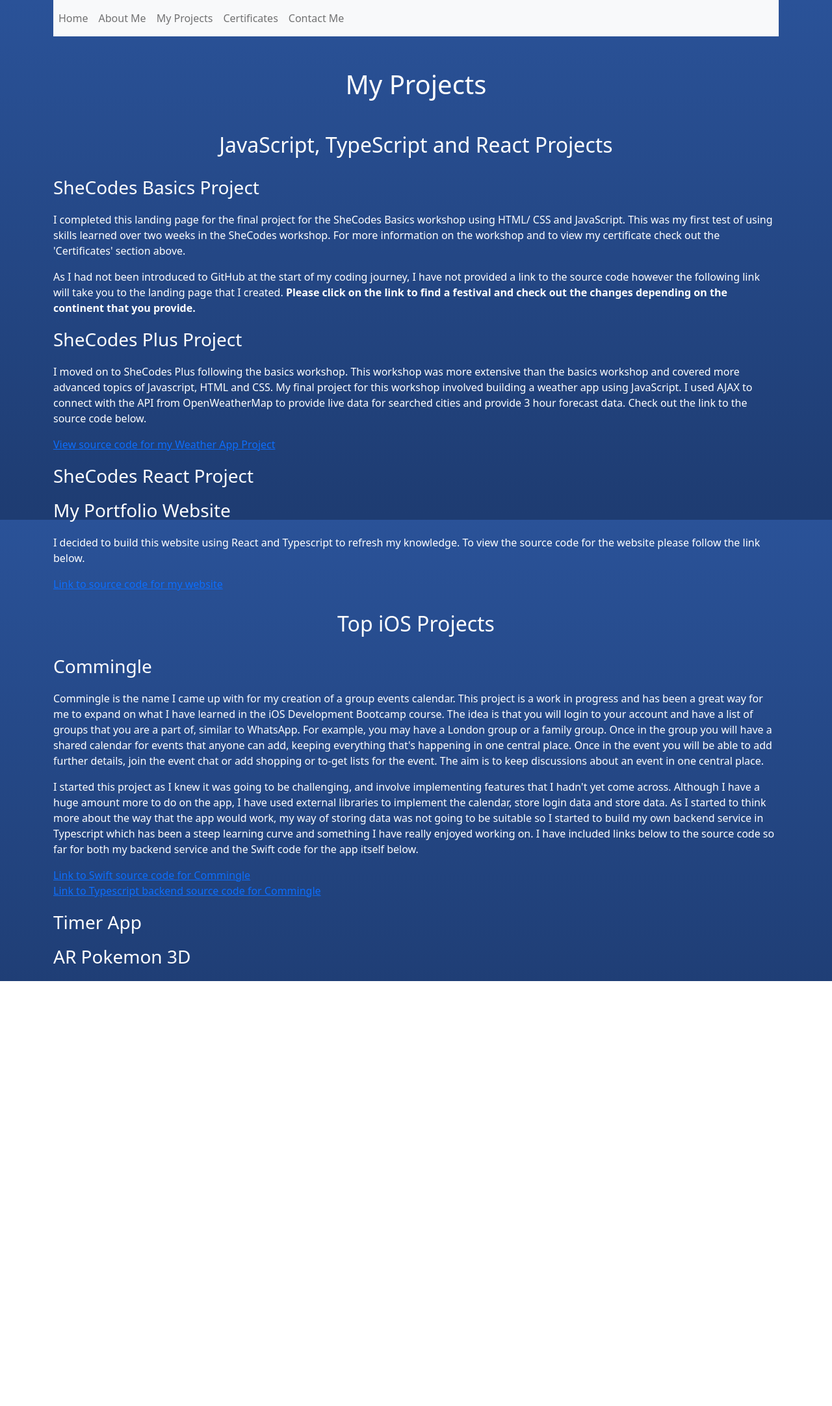
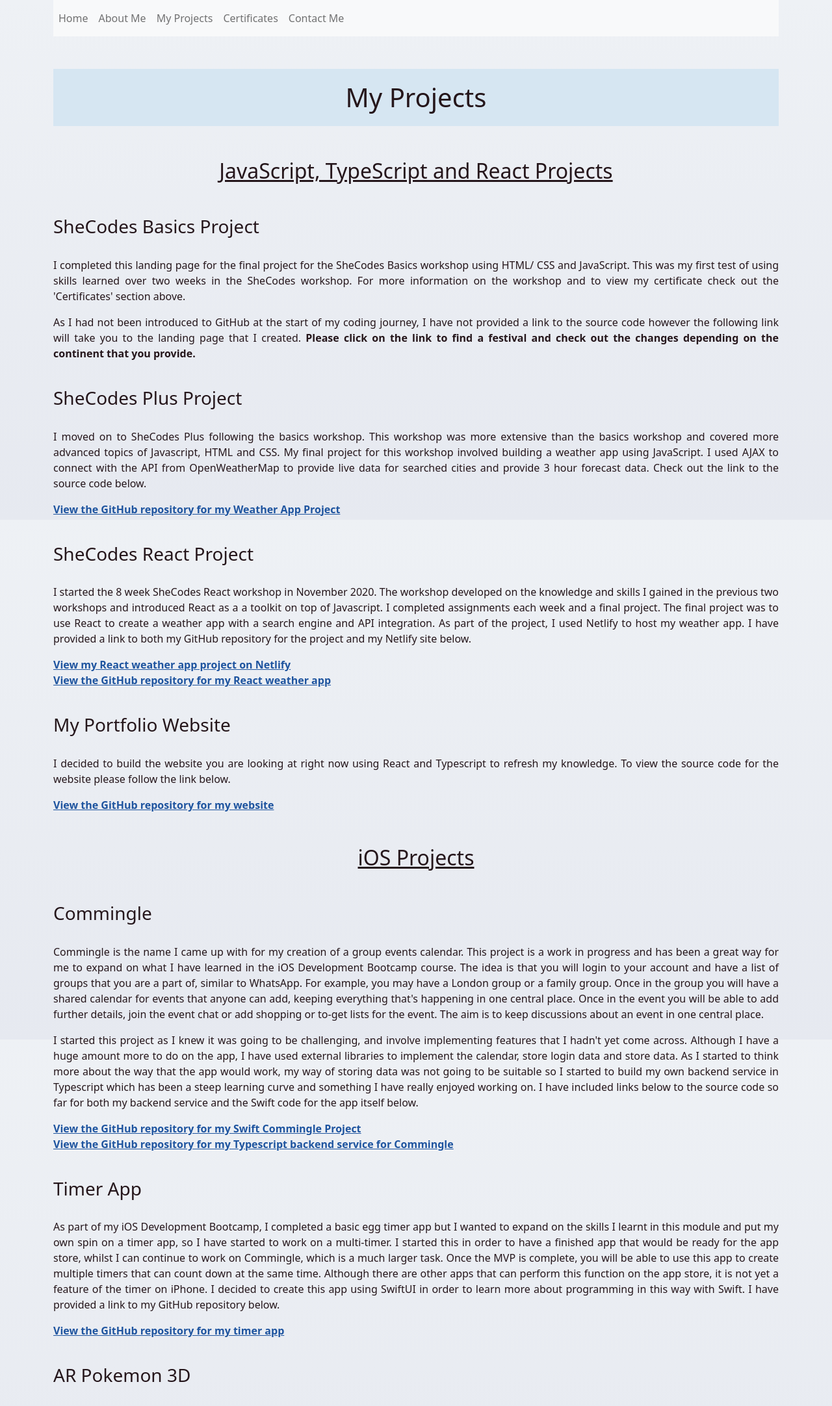
Before and after one commit to lucyjdev/portfolio-website, a React (Create React App) app: page /projects in a window 1280 px wide. Shown: the whole page at 65% size. Before the commit the page ends 1510 px from the top, so only its background shows below. Built offline with nearby package versions, Linux system fonts and the light colour scheme.

Commit message:
Create Navigation component and make changes to CSS

```diff
--- a/src/About.tsx
+++ b/src/About.tsx
@@ -1,76 +1,38 @@
 import * as React from "react";
-
+import Navigation from "./Navigation";
 
 export default function About() {
   return (
     <div>
-      <div className="container">
-        <nav className="navbar navbar-expand-lg navbar-light bg-light">
-          <button
-            className="navbar-toggler"
-            type="button"
-            data-toggle="collapse"
-            data-target="#navbarTogglerDemo01"
-            aria-controls="navbarTogglerDemo01"
-            aria-expanded="false"
-            aria-label="Toggle navigation"
-          >
-            <span className="navbar-toggler-icon"></span>
-          </button>
-          <div className="collapse navbar-collapse" id="navbarNav">
-            <ul className="navbar-nav">
-              <li className="nav-item">
-                <a className="nav-link" href="/">
-                  Home
-                </a>
-              </li>
-              <li className="nav-item">
-                <a className="nav-link" href="/about">
-                  About Me
-                </a>
-              </li>
-              <li className="nav-item">
-                <a className="nav-link" href="/projects">
-                  My Projects
-                </a>
-              </li>
-              <li className="nav-item">
-                <a className="nav-link" href="/certificates">
-                  Certificates
-                </a>
-              </li>
-              <li className="nav-item">
-                <a className="nav-link" href="/contact">Contact Me</a>
-              </li>
-            </ul>
-          </div>
-        </nav>
+      <Navigation/>
         <div className="container">
           <h1 className="title">About Me</h1>
           <div className="info-para">
             <p>Thanks for checking out my site!</p>
             <p>
               As a bit about me, I was first introduced to programming during
-            furlough in 2020. I was trying to step out of my comfort zone whilst
-            I had the opportunity and wanted to learn something new. I started
-            with a free Python course offered as part of a government scheme and
-            whilst I was doing this saw an advert on Facebook for a free online
-            workshop with a company called SheCodes. After attending the
-            workshop, I couldn't wait to start learning. Six months on and I had completed
-            the SheCodes beginner workshop, SheCodes Plus workshop and SheCodes
-            React workshop. Links to my certificates and final projects can be
-            found on the links at the top of this page, and further information
-            on the workshops and course content can be found{" "}
+              furlough in 2020. I was trying to step out of my comfort zone
+              whilst I had the opportunity and wanted to learn something new. I
+              started with a free Python course offered as part of a government
+              scheme and whilst I was doing this saw an advert on Facebook for a
+              free online workshop with a company called SheCodes. After
+              attending the workshop, I couldn't wait to start learning. Six
+              months on and I had completed the SheCodes beginner workshop,
+              SheCodes Plus workshop and SheCodes React workshop. Links to my
+              certificates and final projects can be found on the links at the
+              top of this page, and further information on the workshops and
+              course content can be found{" "}
               <a href="https://www.shecodes.io/">here</a>.
             </p>
             <p>
               After I completed the SheCodes workshops in January 2021, I
-            continued to work in my role of Customer Success Manager and started
-            to explore Swift Playgrounds. I decided to start an iOS App
-            Development Bootcamp on Udemy in April 2021 and left my role in July
-            to focus on further developing my skills. This bootcamp has been a
-            great introduction to iOS app development and I had experience
-            building over 20 apps as part of this course.{" "}
+              continued to work in my role of Customer Success Manager and
+              started to explore Swift Playgrounds. I decided to start an iOS
+              App Development Bootcamp on Udemy in April 2021 and left my role
+              in July to focus on further developing my skills and to move into
+              a career in web or app development. This bootcamp has been a great
+              introduction to iOS app development and I had experience building
+              over 20 apps as part of this course.{" "}
             </p>
             {/* <p>
             I am now in the process of developing my own iOS app which has been
@@ -86,7 +48,16 @@ export default function About() {
               Please take a look at my projects to date and use the form on the
               ‘Contact Me’ tab to get in touch 😀.
             </p>
-          </div>
+            <p>
+              For more information on my career and work experience please take
+              a look at my{" "}
+              <a
+                className="project-link"
+                href="https://www.linkedin.com/in/lucy-joyce-597485166/"
+              >
+                Linkedin profile.
+              </a>
+            </p>
           </div>
         </div>
       </div>
--- a/src/App.css
+++ b/src/App.css
@@ -1,11 +1,11 @@
 body {
-  background: linear-gradient(to top, #1e3c72 0%, #1e3c72 1%, #2a5298 100%) fixed;
+  background: linear-gradient(to top, #e6e9f0 0%, #eef1f5 100%)
+    fixed;
 }
 
 /* .nav-link {
 
 } */
-
 
 .NavigationItems {
   /* background-color: #90AACB; */
@@ -18,36 +18,39 @@ body {
 
 .PersonalInfo {
   text-align: center;
-  color: white;
+  color: #25161b;
   /* background-color: #90AACB; */
-
 }
 
 .Photo {
-  border: 1px solid #DDD;
+  border: 1px solid #ddd;
   border-radius: 8px;
   padding: 5px;
   margin-bottom: 20px;
   margin-top: 50px;
- width: 250px;
+  width: 250px;
 }
 
 .About {
   margin-top: 50px;
   margin-bottom: 30px;
-  color: white;
+  color: #25161b;
 }
 
 /* certificates css */
 
 .title {
   text-align: center;
-  margin: 50px;
-  color: white;
+  margin-top: 50px;
+  margin-bottom: 50px;
+  padding: 20px;
+  background-color: #d6e6f2;
+  color: #25161b;
 }
 
 .info-para {
-  color: white;
+  color: #25161b;
+  text-align: justify;
 }
 
 .BasicsCert {
@@ -75,12 +78,23 @@ body {
 
 .project-language {
   text-align: center;
-  margin: 30px;
+  margin: 50px;
+  text-decoration: underline;
 }
 
 .project-title {
-  margin-top: 20px;
-  margin-bottom: 20px;
+  color: #25161b;
+  margin-top: 40px;
+  margin-bottom: 30px;
+}
+
+.project-link {
+  color: #1e549f;
+  font-weight: bold;
+}
+
+.project-link:hover {
+  color: #fbb040;
 }
 
 /* .project-detail {
--- a/src/App.tsx
+++ b/src/App.tsx
@@ -7,6 +7,7 @@ import Contact from "./Contact";
 import Certificates from "./Certificates";
 import Projects from "./Projects";
 import About from "./About";
+import Navigation from "./Navigation";
 
 function App() {
   return (
@@ -27,82 +28,7 @@ function Home() {
     <>
       <main>
         <div className="container">
-          <nav className="navbar navbar-expand-lg navbar-light bg-light">
-            <div className="container">
-              <button
-                className="navbar-toggler"
-                type="button"
-                data-toggle="collapse"
-                data-target="#navbarTogglerDemo01"
-                aria-controls="navbarTogglerDemo01"
-                aria-expanded="false"
-                aria-label="Toggle navigation"
-              >
-                <span className="navbar-toggler-icon"></span>
-              </button>
-              <div className="collapse navbar-collapse" id="navbarNav">
-                <ul className="navbar-nav">
-                  <li className="nav-item">
-                    <a className="nav-link" href="/">
-                      Home
-                    </a>
-                  </li>
-                  <li className="nav-item">
-                    <a className="nav-link" href="/about">
-                      About Me
-                    </a>
-                  </li>
-                  <li className="nav-item">
-                    <a className="nav-link" href="/projects">
-                      My Projects
-                    </a>
-                  </li>
-                  <li className="nav-item">
-                    <a className="nav-link" href="/certificates">
-                      Certificates
-                    </a>
-                  </li>
-                  <li className="nav-item">
-                    <a className="nav-link" href="/contact">
-                      Contact Me
-                    </a>
-                  </li>
-                </ul>
-              </div>
-            </div>
-          </nav>
-          {/* <div className="NavigationItems">
-            <div className="row">
-              <div className="col">
-                <nav>
-                  <div className="d-block p-2 bg-light text-white">
-                    <Link to="/about">About Me</Link>
-                  </div>
-                </nav>
-              </div>
-              <div className="col">
-                <nav>
-                  <div className="d-block p-2 bg-light text-white">
-                    <Link to="/projects">My Projects</Link>
-                  </div>
-                </nav>
-              </div>
-              <div className="col">
-                <nav>
-                  <div className="d-block p-2 bg-light text-white">
-                    <Link to="/certificates">Certificates</Link>
-                  </div>
-                </nav>
-              </div>
-              <div className="col">
-                <nav>
-                  <div className="d-block p-2 bg-light text-white">
-                    <Link to="/contact">Contact Me</Link>
-                  </div>
-                </nav>
-              </div>
-            </div>
-          </div> */}
+          <Navigation />
           <div className="container-fluid">
             <div className="row">
               <div className="col-4">
@@ -116,9 +42,9 @@ function Home() {
                   <p>I am a web and iOS developer from London.</p>
                   <p>
                     Please check out my story under the 'About Me' tab, my
-                  projects under the 'My Projects' tab and my certificates under the
-                  'Certificates' tab. To get in contact, please use the
-                  details below or the contact form under the 'Contact Me'
+                    projects under the 'My Projects' tab and my certificates
+                    under the 'Certificates' tab. To get in contact, please use
+                    the details below or the contact form under the 'Contact Me'
                     tab above.
                   </p>
                   <p>
@@ -128,9 +54,9 @@ function Home() {
                     </a>
                   </p>
                   <p>
-                  Lucy Joyce on <a href="https://github.com/lucyj204">GitHub</a>
+                    Lucy Joyce on{" "}
+                    <a href="https://github.com/lucyj204">GitHub</a>
                   </p>
-                <p>Email me at lucyj20490@gmail.com</p>
                 </div>
               </div>
             </div>
--- a/src/Contact.tsx
+++ b/src/Contact.tsx
@@ -1,51 +1,10 @@
 import * as React from "react";
+import Navigation from "./Navigation";
 
 export default function Contact() {
   return (
     <div>
-      <div className="container">
-        <nav className="navbar navbar-expand-lg navbar-light bg-light">
-          <button
-            className="navbar-toggler"
-            type="button"
-            data-toggle="collapse"
-            data-target="#navbarTogglerDemo01"
-            aria-controls="navbarTogglerDemo01"
-            aria-expanded="false"
-            aria-label="Toggle navigation"
-          >
-            <span className="navbar-toggler-icon"></span>
-          </button>
-          <div className="collapse navbar-collapse" id="navbarNav">
-            <ul className="navbar-nav">
-              <li className="nav-item">
-                <a className="nav-link" href="/">
-                  Home
-                </a>
-              </li>
-              <li className="nav-item">
-                <a className="nav-link" href="/about">
-                  About Me
-                </a>
-              </li>
-              <li className="nav-item">
-                <a className="nav-link" href="/projects">
-                  My Projects
-                </a>
-              </li>
-              <li className="nav-item">
-                <a className="nav-link" href="/certificates">
-                  Certificates
-                </a>
-              </li>
-              <li className="nav-item">
-                <a className="nav-link" href="/contact">
-                  Contact Me
-                </a>
-              </li>
-            </ul>
-          </div>
-        </nav>
+      <Navigation />
       <div className="container mt-5">
         <h1 className="title">Contact Me</h1>
         <form
@@ -120,9 +79,7 @@ export default function Contact() {
               Submit
             </button>
           </div>
-
         </form>
-        </div>
       </div>
     </div>
   );
--- /dev/null
+++ b/src/Navigation.tsx
@@ -0,0 +1,51 @@
+import React from "react";
+import { Link } from "react-router-dom";
+
+export default function Navigation() {
+  return (
+    <div className="container">
+      <nav className="navbar navbar-expand-lg navbar-light bg-light">
+        <button
+          className="navbar-toggler"
+          type="button"
+          data-toggle="collapse"
+          data-target="#navbarTogglerDemo01"
+          aria-controls="navbarTogglerDemo01"
+          aria-expanded="false"
+          aria-label="Toggle navigation"
+        >
+          <span className="navbar-toggler-icon"></span>
+        </button>
+        <div className="collapse navbar-collapse" id="navbarNav">
+          <ul className="navbar-nav">
+            <li className="nav-item">
+              <Link className="nav-link" to="/">
+                Home
+              </Link>
+            </li>
+            <li className="nav-item">
+              <Link className="nav-link" to="/about">
+                About Me
+              </Link>
+            </li>
+            <li className="nav-item">
+              <Link className="nav-link" to="/projects">
+                My Projects
+              </Link>
+            </li>
+            <li className="nav-item">
+              <Link className="nav-link" to="/certificates">
+                Certificates
+              </Link>
+            </li>
+            <li className="nav-item">
+              <Link className="nav-link" to="/contact">
+                Contact Me
+              </Link>
+            </li>
+          </ul>
+        </div>
+      </nav>
+    </div>
+  );
+}
--- a/src/Projects.tsx
+++ b/src/Projects.tsx
@@ -1,52 +1,10 @@
 import * as React from "react";
+import Navigation from "./Navigation";
 
 export default function Projects() {
   return (
     <div>
-      <div className="container">
-        <nav className="navbar navbar-expand-lg navbar-light bg-light">
-          <button
-            className="navbar-toggler"
-            type="button"
-            data-toggle="collapse"
-            data-target="#navbarTogglerDemo01"
-            aria-controls="navbarTogglerDemo01"
-            aria-expanded="false"
-            aria-label="Toggle navigation"
-          >
-            <span className="navbar-toggler-icon"></span>
-          </button>
-          <div className="collapse navbar-collapse" id="navbarNav">
-            <ul className="navbar-nav">
-              <li className="nav-item">
-                <a className="nav-link" href="/">
-                  Home
-                </a>
-              </li>
-              <li className="nav-item">
-                <a className="nav-link" href="/about">
-                  About Me
-                </a>
-              </li>
-              <li className="nav-item">
-                <a className="nav-link" href="/projects">
-                  My Projects
-                </a>
-              </li>
-              <li className="nav-item">
-                <a className="nav-link" href="/certificates">
-                  Certificates
-                </a>
-              </li>
-              <li className="nav-item">
-                <a className="nav-link" href="/contact">
-                  Contact Me
-                </a>
-              </li>
-            </ul>
-          </div>
-        </nav>
-      </div>
+     <Navigation/>
       <div className="container">
         <h1 className="title">My Projects</h1>
         <div className="info-para">
@@ -81,27 +39,50 @@ export default function Projects() {
             Check out the link to the source code below.{" "}
           </p>
           <a
-            className="project-detail"
+            className="project-link"
             href="https://github.com/lucyj204/weather-app-project"
           >
-            View source code for my Weather App Project
+            View the GitHub repository for my Weather App Project
           </a>
           <h3 className="project-title">SheCodes React Project</h3>
-          <p className="project-detail"></p>
+          <p className="project-detail">
+            I started the 8 week SheCodes React workshop in November 2020. The
+            workshop developed on the knowledge and skills I gained in the
+            previous two workshops and introduced React as a a toolkit on top of
+            Javascript. I completed assignments each week and a final project.
+            The final project was to use React to create a weather app with a
+            search engine and API integration. As part of the project, I used
+            Netlify to host my weather app. I have provided a link to both my
+            GitHub repository for the project and my Netlify site below.
+          </p>
+          <a
+            className="project-link"
+            href="https://hardcore-varahamihira-b12763.netlify.app/"
+          >
+            View my React weather app project on Netlify
+          </a>
+          <br />
+          <a
+            className="project-link"
+            href="https://github.com/lucyj204/react-weather-app"
+          >
+            View the GitHub repository for my React weather app
+          </a>
+
           <h3 className="project-title">My Portfolio Website</h3>
           <p className="project-detail">
-            I decided to build this website using React and Typescript to
-            refresh my knowledge. To view the source code for the website please
-            follow the link below.
+            I decided to build the website you are looking at right now using
+            React and Typescript to refresh my knowledge. To view the source
+            code for the website please follow the link below.
           </p>
           <a
-            className="project-detail"
+            className="project-link"
             href="https://github.com/lucyj204/portfolio-website"
           >
-            Link to source code for my website
+            View the GitHub repository for my website
           </a>
 
-          <h2 className="project-language">Top iOS Projects</h2>
+          <h2 className="project-language">iOS Projects</h2>
           <h3 className="project-title">Commingle</h3>
           <p className="project-detail">
             Commingle is the name I came up with for my creation of a group
@@ -130,20 +111,39 @@ export default function Projects() {
             my backend service and the Swift code for the app itself below.
           </p>
           <a
-            className="project-detail"
+            className="project-link"
             href="https://github.com/lucyj204/GroupEventsCalendar"
           >
-            Link to Swift source code for Commingle
+            View the GitHub repository for my Swift Commingle Project
           </a>
           <br />
           <a
-            className="project-detail"
+            className="project-link"
             href="https://github.com/lucyj204/GroupEventsCalendarBackend"
           >
-            Link to Typescript backend source code for Commingle
+            View the GitHub repository for my Typescript backend service for Commingle
           </a>
           <h3 className="project-title">Timer App</h3>
-          <p className="project-detail"> </p>
+          <p className="project-detail">
+            As part of my iOS Development Bootcamp, I completed a basic egg
+            timer app but I wanted to expand on the skills I learnt in this
+            module and put my own spin on a timer app, so I have started to work
+            on a multi-timer. I started this in order to have a finished app
+            that would be ready for the app store, whilst I can continue to work
+            on Commingle, which is a much larger task. Once the MVP is complete,
+            you will be able to use this app to create multiple timers that can
+            count down at the same time. Although there are other apps that can
+            perform this function on the app store, it is not yet a feature of
+            the timer on iPhone. I decided to create this app using SwiftUI in
+            order to learn more about programming in this way with Swift. I have
+            provided a link to my GitHub repository below.
+          </p>
+          <a
+            className="project-link"
+            href="https://github.com/lucyj204/TimersApp"
+          >
+            View the GitHub repository for my timer app
+          </a>
           <h3 className="project-title">AR Pokemon 3D</h3>
           <p className="project-detail"></p>
         </div>
```
Also changed, not shown: src/Certificates.tsx (+18 -60 lines), 1 other file (tests, documents, lock files or other folders). Lines whose indentation alone changed are shown as unchanged.
